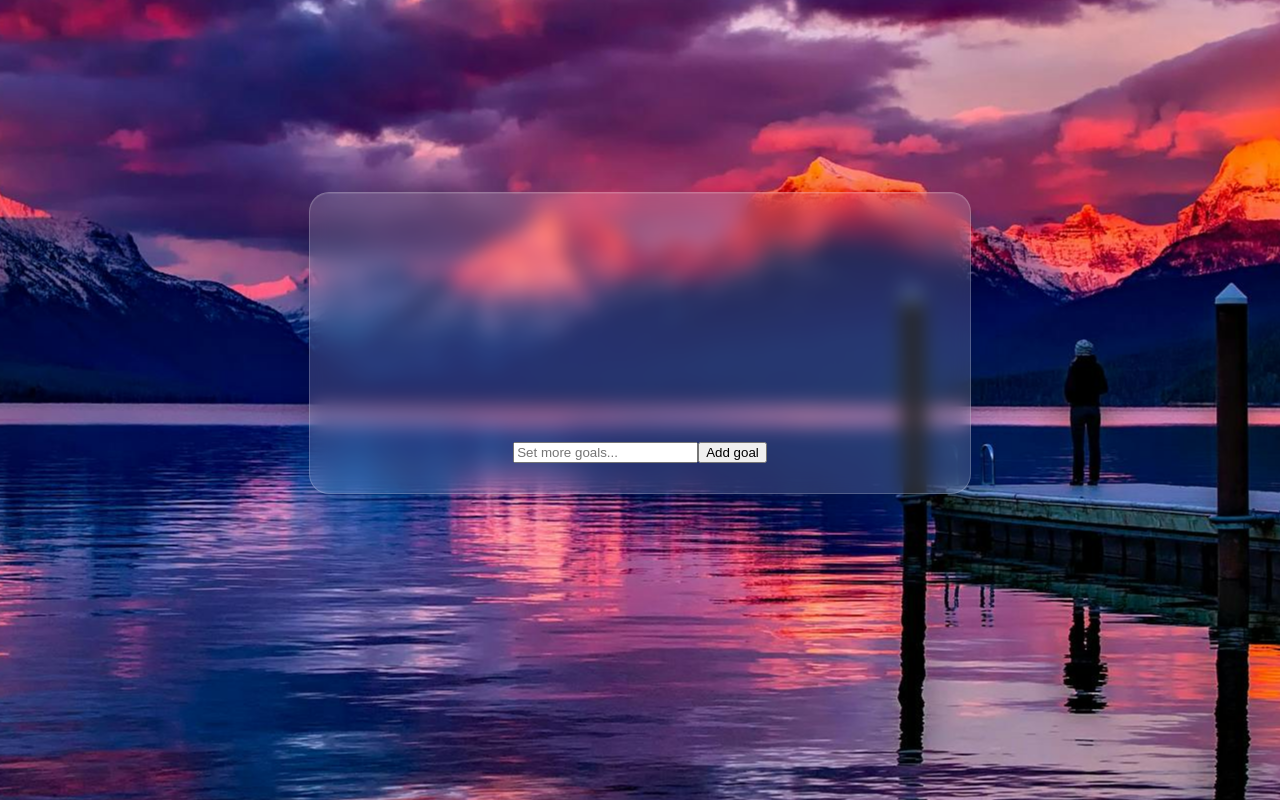
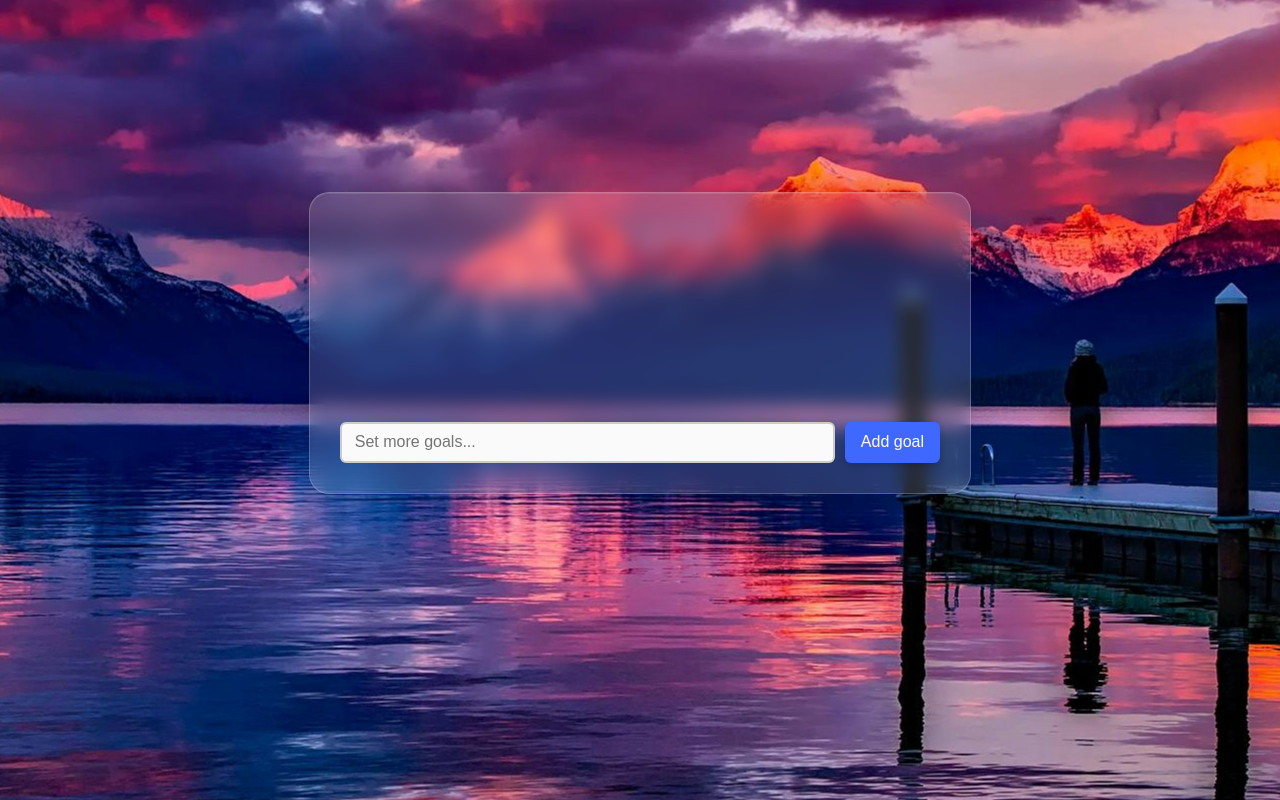
Before and after one commit to tse1993/Goals, a plain HTML site: page index.html in a window 1280 px wide. Drawn offline with Linux system fonts and the light colour scheme.

Commit message:
Changed how input section looks

```diff
--- a/style.css
+++ b/style.css
@@ -37,6 +37,7 @@ body{
     display:flex;
     justify-content: center;
     align-self: flex-end;
+    gap: 10px;
 }
 
 ul{
@@ -52,7 +53,6 @@ ul{
     color: white;
     border: none;
     padding: 5px 10px;
-    margin-left: 10px;
     border-radius: 4px;
     cursor: pointer;
     font-size: 12px;
@@ -77,3 +77,50 @@ ul{
     overflow-wrap: break-word;
     margin-right: 10px;
 }
+
+#goalInput {
+  flex: 1;
+  padding: 0.6em 0.8em;
+  font-size: 1rem;
+  border: 2px solid #ccc;
+  border-radius: 6px;
+  background-color: #fafafa;
+  transition: border-color 0.2s, box-shadow 0.2s;
+  outline: none;
+  box-sizing: border-box;
+}
+
+#goalInput:focus {
+  border-color: #3e68ff;
+  box-shadow: 0 0 0 3px rgba(62, 104, 255, 0.3);
+}
+
+#btn {
+  display: inline-flex;
+  align-items: center;
+  justify-content: center;
+  padding: 0.6em 1em;
+  font-size: 1rem;
+  color: #fff;
+  background-color: #3e68ff;
+  border: none;
+  border-radius: 6px;
+  box-shadow: 0 3px 6px rgba(0, 0, 0, 0.15);
+  cursor: pointer;
+  transition: background-color 0.22s ease-in-out,
+              box-shadow 0.22s ease-in-out;
+}
+
+#btn:hover {
+  background-color: #3458cc;
+}
+
+#btn:focus {
+  outline: none;
+  box-shadow: 0 0 0 3px rgba(62, 104, 255, 0.5);
+}
+
+#btn:active {
+  background-color: #2a47a3;
+  box-shadow: 0 2px 4px rgba(0, 0, 0, 0.2);
+}
```
